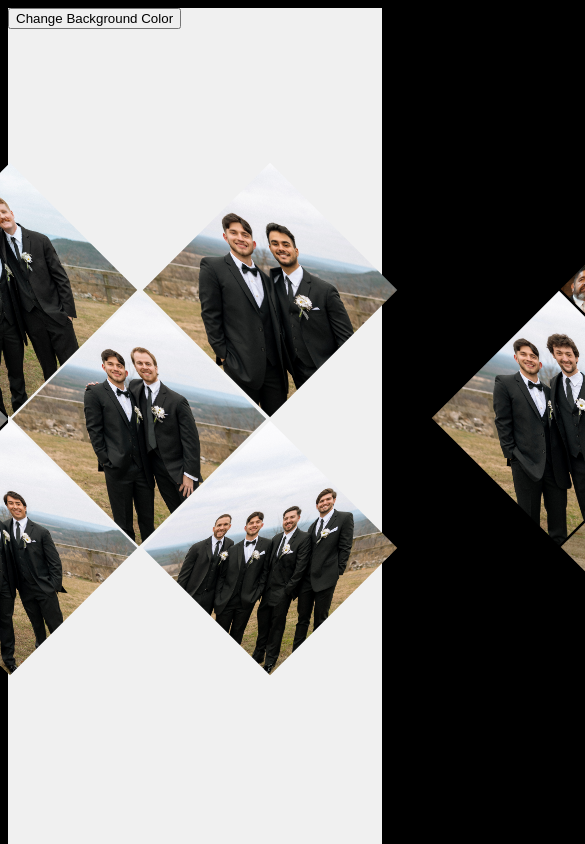
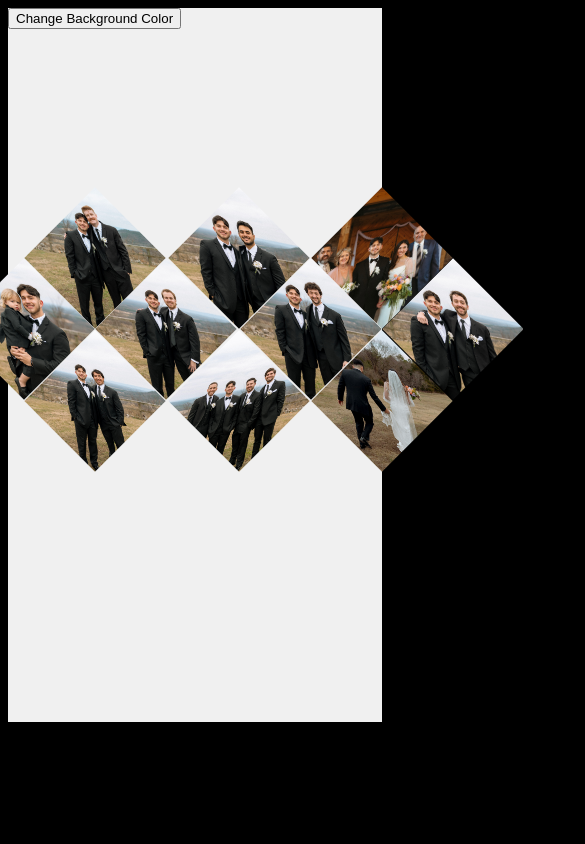
Before and after one commit to Jacob-Valdez-31/my-app, a SvelteKit app: page /grid in a window 390 px wide. Shown: the top 844 px of the page, 585 px wide, since content can reach past the window. Built offline with nearby package versions, Linux system fonts and the light colour scheme.

Commit message:
styling changes

```diff
--- a/src/routes/grid/+page.svelte
+++ b/src/routes/grid/+page.svelte
@@ -71,12 +71,12 @@
     position: relative;
   }
   .parent-two {
-    margin-left: 170px;
+    margin-left: 162px;
     margin-top: -538px;
     position: relative;
   }
   .parent-three {
-    margin-left: 690px;
+    margin-left: 675px;
     margin-top: -819px;
     position: relative;
   }
@@ -103,7 +103,49 @@
     position: relative;
   }
 
+  @media (max-width: 768px) {
+    .parent {
+      margin-right: 200px;
+      margin-top: 150px;
+      position: relative;
+    }
+    .parent-two {
+      margin-left: 88px;
+      margin-top: -343px;
+      position: relative;
+    }
+    .parent-three {
+      margin-left: 373px;
+      margin-top: -543px;
+      position: relative;
+    }
+    .grid-container-colum {
+      display: grid;
+      grid-template-columns: 142px 100px;
+      grid-area: center;
+      justify-content: center;
+      position: relative;
+    }
+    .grid-container-row {
+      display: grid;
+      grid-template-rows: 143px;
+      grid-area: center;
+      justify-content: center;
+      transform: translate(-0px, -271px);
+      position: relative;
+    }
+    .img-style {
+      transform: rotate(45deg);
+      width: 100px;
+      height: 100px;
+      margin-top: 100px;
+      position: relative;
+    }
+  }
+
   #bg-container {
+    justify-content: center;
+    align-items: center;
     background-color: #f0f0f0;
     height: 100%;
     width: 100%;
```
